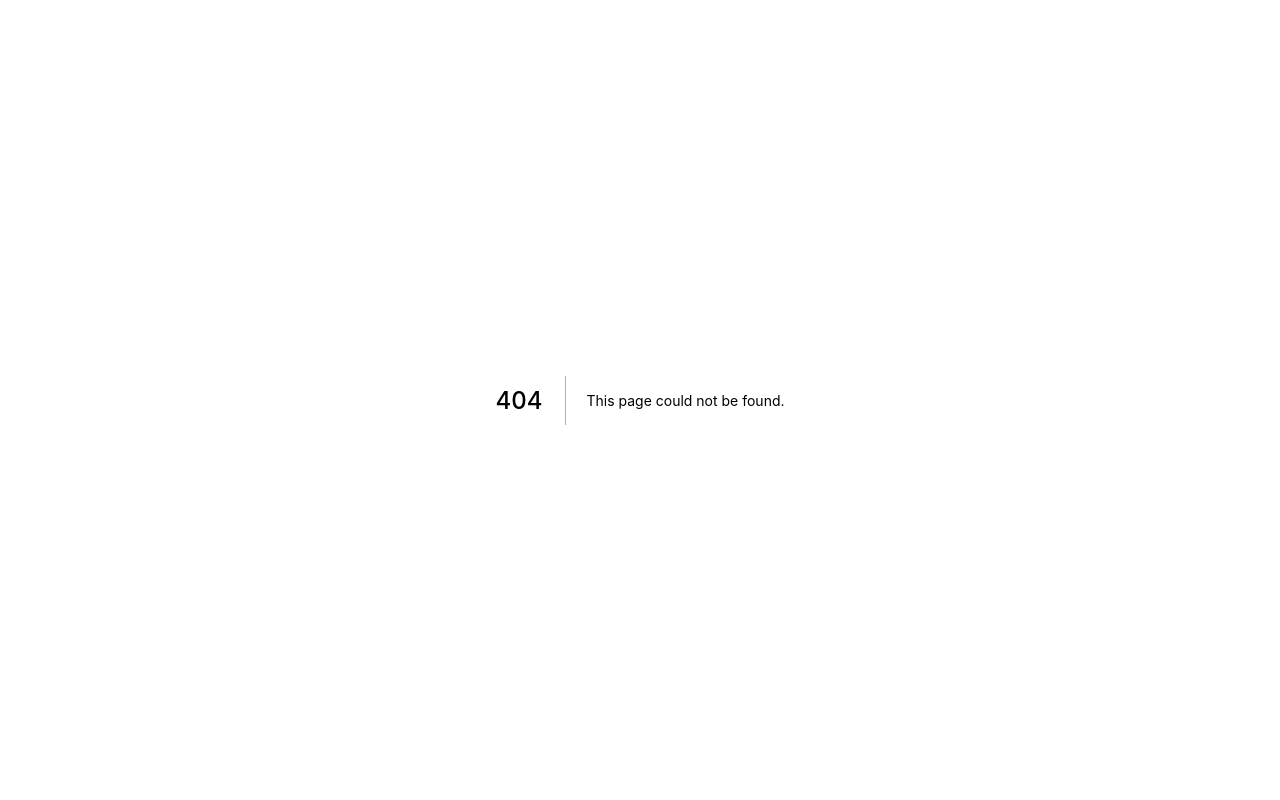
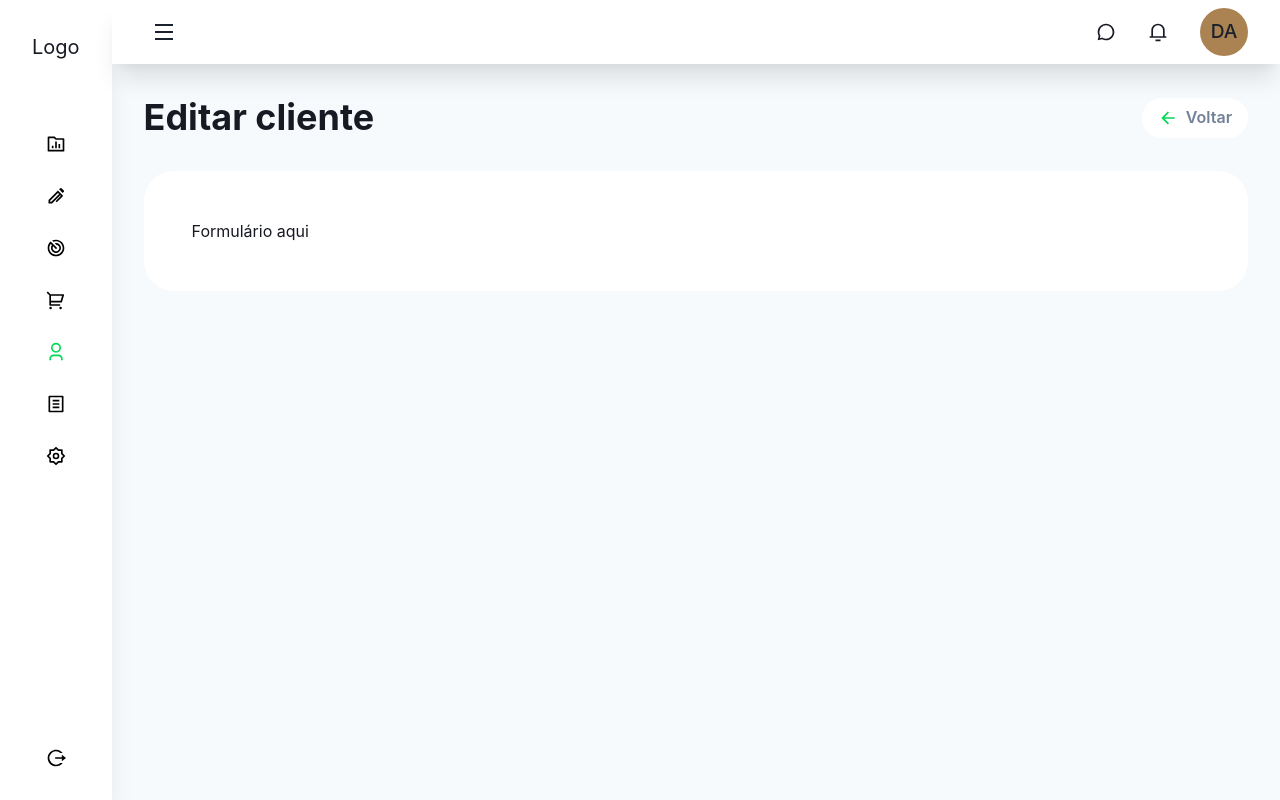
Before and after one commit to WelliWillers/paytient, a Next.js app: page /clientes/1 in a window 1280 px wide. Before the commit this address had no page. Built offline with nearby package versions, Linux system fonts and the light colour scheme.

Commit message:
Iniciando context do modal

```diff
--- /dev/null
+++ b/src/pages/clientes/[id].tsx
@@ -0,0 +1,40 @@
+import { Box, Button, Flex, Heading, Icon } from "@chakra-ui/react";
+import { useRouter } from "next/router";
+import { RiArrowLeftLine } from "react-icons/ri";
+import { DashboardLayout } from "../../components/Layout";
+
+export default function EditarClient(){
+    const route = useRouter()
+
+    function handleGoBack(e){
+        e.preventDefault();
+
+        route.push('/clientes')
+    }
+    return (
+        <DashboardLayout>
+
+            <Flex align="center" justify="space-between" pb="8" flexDirection={{sm: 'column', xl: 'row'}}>
+                <Heading>
+                    Editar cliente
+                </Heading>
+
+                <Button
+                    borderRadius={50}
+                    leftIcon={<Icon fontSize="20" as={RiArrowLeftLine} color="primary.normal" />}
+                    variant="solid"
+                    bgColor="white"
+                    onClick={handleGoBack}
+                    color="gray.500"
+                    colorScheme='white'
+                >
+                    Voltar
+                </Button>
+            </Flex>
+
+            <Box bg="white" p="12" borderRadius={30}>
+                <p>Formulário aqui</p>
+            </Box>
+        </DashboardLayout>
+    )
+}
```
Also changed, not shown: src/components/Modal.tsx (added, +30 -0 lines), src/contexts/ModalContext.tsx (added, +30 -0 lines), src/pages/clientes/index.tsx (+17 -0 lines), src/pages/dashboard/index.tsx (+9 -5 lines).
